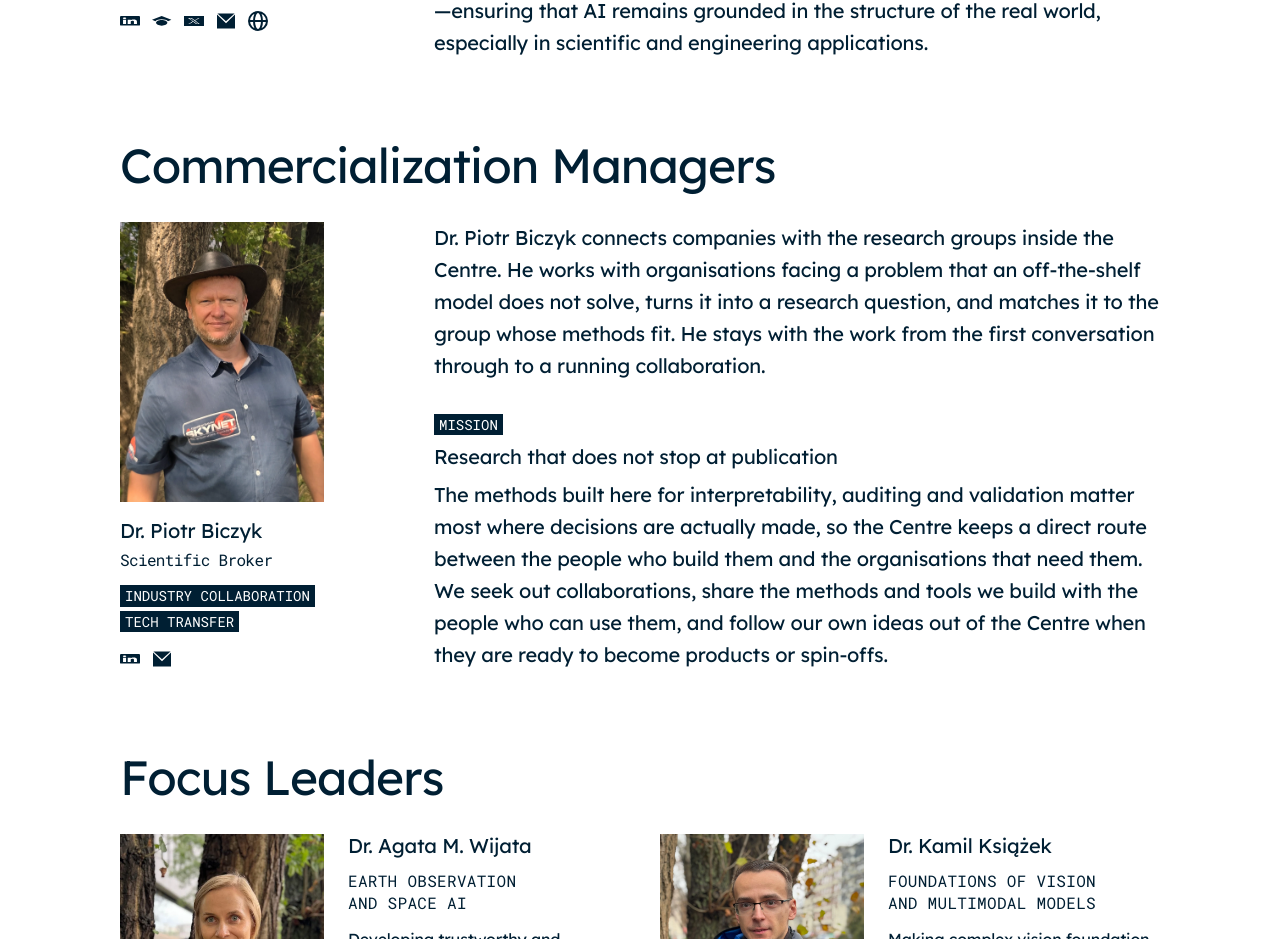
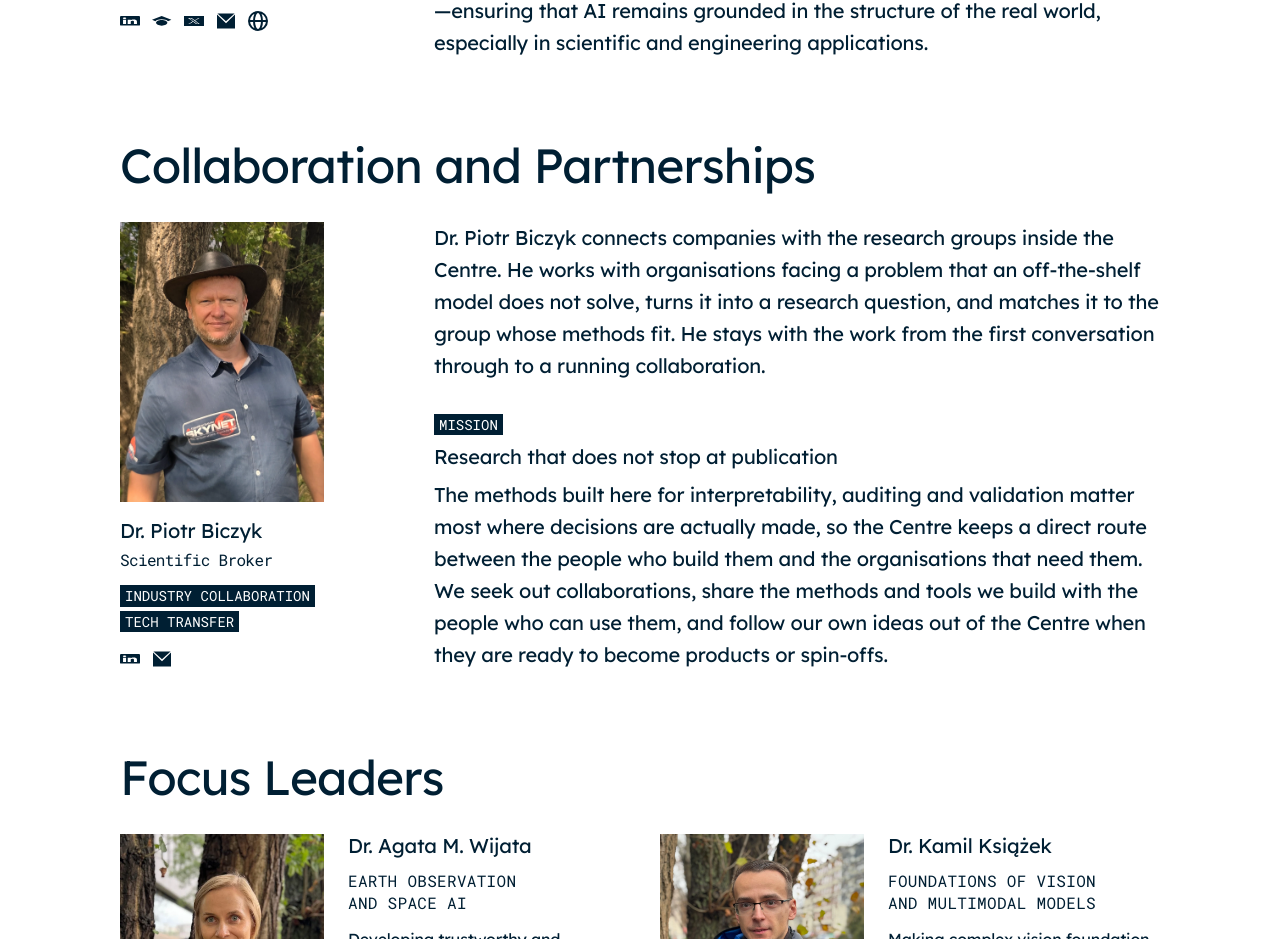
Before and after one commit to CredibleAI/CredibleAI.github.io, a Next.js app: page /about in a window 1280 px wide. Shown: the part 2726-3665 px from the top of the page. Built offline with nearby package versions, Linux system fonts and the light colour scheme; no server answers.

Commit message:
feat: change commercialization managers to collaboration and partnerships

```diff
--- a/src/app/about/page.tsx
+++ b/src/app/about/page.tsx
@@ -14,7 +14,7 @@ import { navigationItems } from "@/constants/navigation";
  */
 const SECTION_ORDER: { title: string; props: Record<string, boolean> }[] = [
   { title: "leaders", props: { isLeaders: true } },
-  { title: "commercialization managers", props: { isBroker: true } },
+  { title: "collaboration and partnerships", props: { isBroker: true } },
   { title: "focus leaders", props: { isFocusLeaders: true } },
   { title: "researchers", props: { isWrapped: true } },
   { title: "collaborators", props: { isWrapped: true } },
--- a/src/components/TeamSection.tsx
+++ b/src/components/TeamSection.tsx
@@ -26,7 +26,7 @@ export default function TeamSection({
   const formatTitle = (title: string) => {
     if (title === "leaders") return "Team Leaders";
     if (title === "administration") return "Administration";
-    if (title === "commercialization managers") return "Commercialization Managers";
+    if (title === "collaboration and partnerships") return "Collaboration and Partnerships";
     if (title === "focus leaders") return "Focus Leaders";
     if (title === "collaborators") return "Collaborators";
     if (title === "alumni") return "Alumni";
--- a/src/data/team/index.ts
+++ b/src/data/team/index.ts
@@ -60,7 +60,7 @@ export const teamSections: TeamSection[] = [
     members: leaders,
   },
   {
-    title: "commercialization managers",
+    title: "collaboration and partnerships",
     members: commercialization,
   },
   {
```
